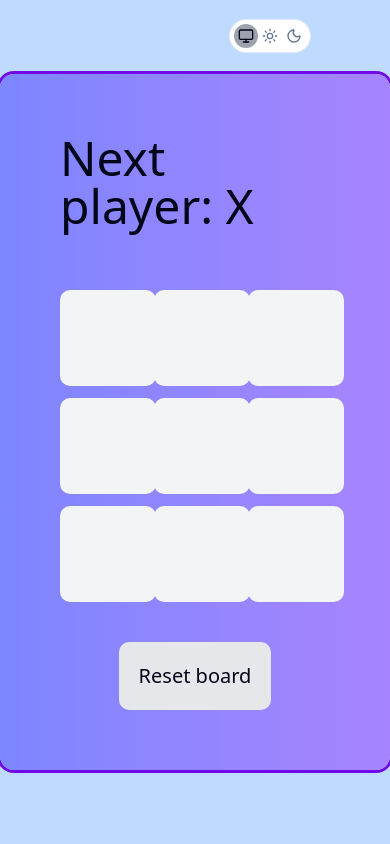
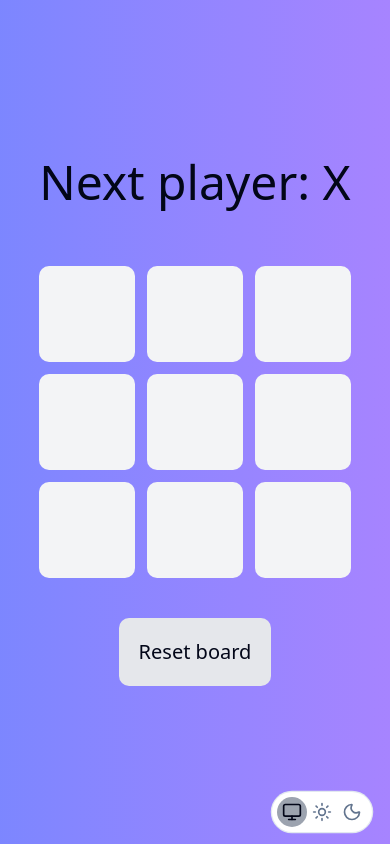
Before and after one commit to EdenSweden/tic-tac-toe, a React (Vite) app: page / in a window 390 px wide. Built offline with nearby package versions, Linux system fonts and the light colour scheme.

Commit message:
adjusted mobile styling

```diff
--- a/src/App.tsx
+++ b/src/App.tsx
@@ -73,10 +73,8 @@ function App() {
   const [squares, setSquares] = useState<Square[]>(squaresInitState);
   const [theme, setTheme] = useState<'light'|'dark'|'system'>(localStorage.getItem('selectedTheme') as 'light'|'dark'|'system'  || 'system');
   const [isDark, setIsDark] = useState<boolean>(localStorage.getItem('selectedTheme') === 'dark' || (localStorage.getItem('selectedTheme') === 'system' && window.matchMedia && window.matchMedia('(prefers-color-scheme: dark)').matches));
-  const renderCount = useRef<number>(0);
 
   useEffect(() => {
-    console.log('theme changed to: ', theme);
     localStorage.setItem('selectedTheme', theme);
     if (theme === 'dark') {
       setIsDark(true);
@@ -99,11 +97,6 @@ function App() {
 
     return () => window.matchMedia('(prefers-color-scheme: dark)').removeEventListener('change', updateDarkStateAutomatically);
   }, [theme])
-
-  useEffect(() => {
-    renderCount.current++;
-    console.log('renderCount: ', renderCount.current);
-  })
 
 const toggleTurn: () => void = () => {
     setWhoseTurnIsIt(whoseTurnIsIt === 'X' ? 'O' : 'X');
@@ -146,9 +139,9 @@ const reset: () => void = () => {
 
   return (
     <div className={`${isDark ?'dark ' : ''}flex justify-center items-center h-screen bg-blue-200 dark:bg-gray-800 font-sans relative`}>
-      <ThemeSwitcher className='absolute top-5 right-20' defaultValue='system' value={theme} onChange={setTheme} />
-      <div id='background-box' className='ring-3 ring-violet-700 dark:ring-white dark:ring-1 bg-linear-to-r from-indigo-400 to-violet-400 dark:from-blue-700 dark:to-blue-900  p-15 flex flex-col justify-center items-center gap-10 rounded-xl w-fit md:min-w-[455px]'>
-        {whoWon === '' && <h1 className='text-5xl mb-5 w-full dark:text-white'>{`Next player: ${whoseTurnIsIt}`}</h1>}
+      <ThemeSwitcher className='md:scale-100 scale-125 absolute bottom-4 right-7 md:top-5 md:bottom-0 md:right-15' defaultValue='system' value={theme} onChange={setTheme} />
+      <div id='background-box' className='ring-3 ring-violet-700 dark:ring-white dark:ring-1 bg-linear-to-r from-indigo-400 to-violet-400 dark:from-blue-700 dark:to-blue-900 md:p-15 flex flex-col justify-center items-center gap-10 md:rounded-xl w-full h-full md:h-auto md:w-fit md:min-w-[455px]'>
+        {whoWon === '' && <h1 className='md:text-left text-center text-5xl mb-5 w-full dark:text-white'>{`Next player: ${whoseTurnIsIt}`}</h1>}
         {whoWon && <h1 className='text-5xl mb-5 text-center dark:text-white'>{whoWon === 'tie' ? 'It\'s a tie!': `${whoWon} won!`}</h1>}
           <div id='container' className='grid grid-cols-3 grid-rows-3 gap-3'>
             {squares.map(square => (<button className='square cursor-pointer rounded-lg text-center p-0 text-5xl bg-gray-100 h-24 w-24 hover:ring-4 hover:ring-fuchsia-600 disabled:ring-0 disabled:cursor-default font-[cursive]'
```
